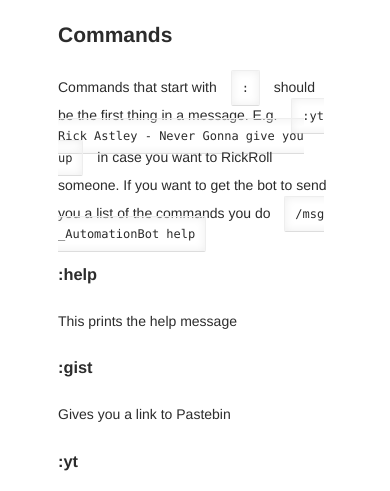
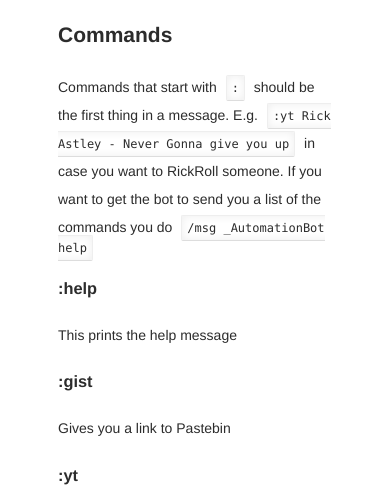
Before and after one commit to AutomatedTester/automation-services-bot, a plain HTML site: page index.html in a window 390 px wide. Shown: the part 351-842 px from the top of the page. Drawn offline with Linux system fonts and the light colour scheme.

Commit message:
added media query for smaller screens

```diff
--- a/stylesheets/style.css
+++ b/stylesheets/style.css
@@ -21,3 +21,10 @@ code {
   -moz-box-shadow: inset 0 0 10px #eee;
   overflow-x: auto;
 }
+
+@media all and (max-width: 600px) {
+  code {
+    margin:5px;
+    padding:5px;
+  }
+}
```
